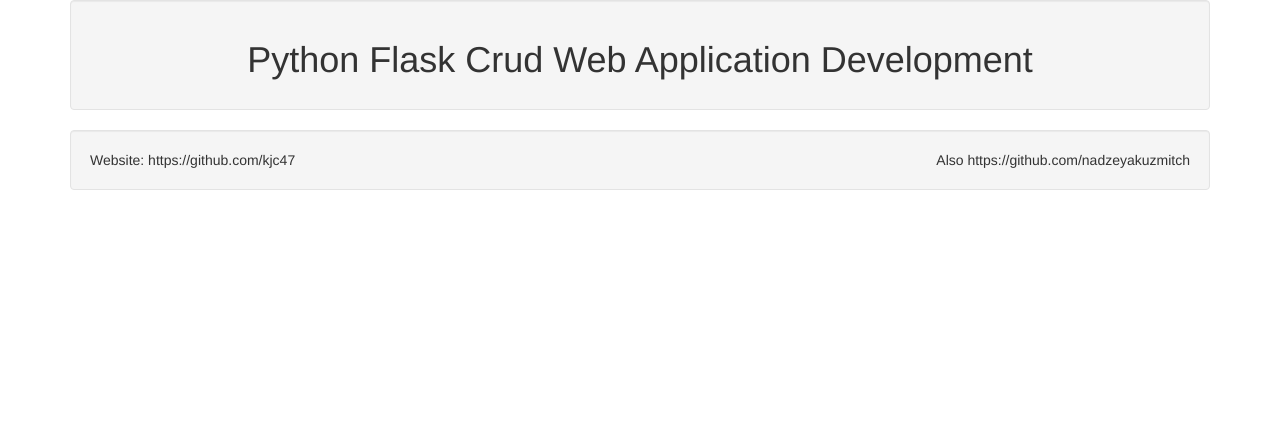
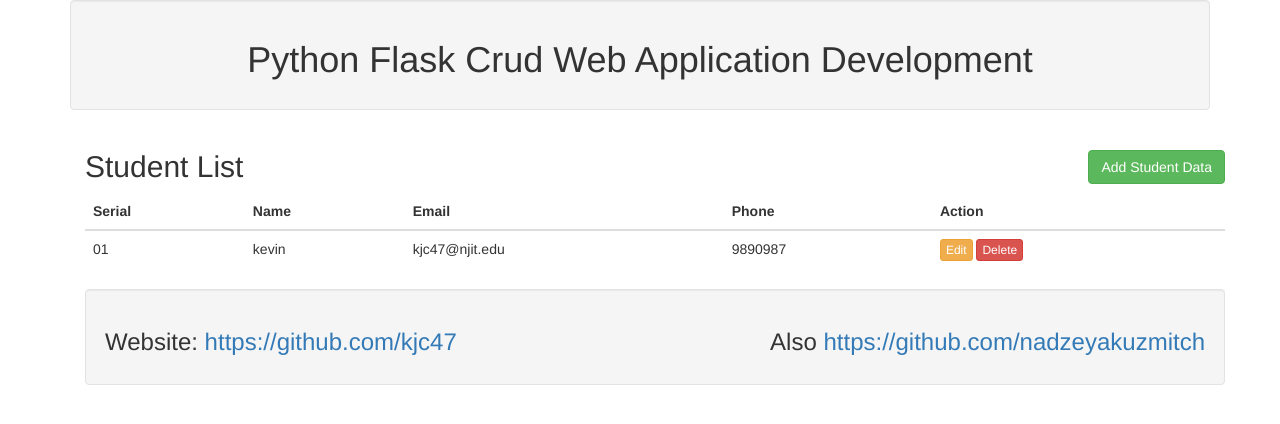
Before and after one commit to kjc47/FlaskCrudApplication, a Flask app: page / in a window 1280 px wide. Shown: the top 424 px of the page. Run offline with Flask 3, Linux system fonts and the light colour scheme; some libraries are stand-ins or nearby versions.

Commit message:
index html

```diff
--- a/templates/index.html
+++ b/templates/index.html
@@ -1,28 +1,60 @@
+<!DOCTYPE html>
 <html>
 <head>
-        <title> CRUD Application </title>
-
-        <link href="{{url_for('static', filename='css/bootstrap.min.css')}}" rel="stylesheet">
-        <link rel="shortcut icon" href="{{url_for('static', filename = 'teacher.png')}}">
+    <title>CRUD Application</title>
+    <link href="{{ url_for('static', filename='css/bootstrap.min.css') }}" rel="stylesheet">
+    <link rel="shortcut icon" href="{{ url_for('static', filename='teacher.png') }}">
 </head>
-
 <body>
+    {% block body%}
     <div class="container">
-    <div class= "well text-center">
+        <div class="well text-center">
             <h1>Python Flask Crud Web Application Development</h1>
         </div>
-    <div class="well"
-<h3>Website: https://github.com/kjc47
-    <span class="pull-right">Also https://github.com/nadzeyakuzmitch </span>
-
+        <div class="container">
+            <div class="row">
+                <div class="col-md-12">
+                    <h2>Student List
+                        <button type="button" class="btn btn-success pull-right" data-toggle="modal" data-target="#mymodel">Add Student Data</button>
+                    </h2>
+                </div>
+            </div>
+            <!-- Start of the table -->
+            <table class="table table-striped">
+                <thead>
+                    <tr>
+                        <th>Serial</th>
+                        <th>Name</th>
+                        <th>Email</th>
+                        <th>Phone</th>
+                        <th>Action</th>
+                    </tr>
+                    <tr>
+                        <td>01</td>
+                        <td>kevin</td>
+                        <td>kjc47@njit.edu</td>
+                        <td>9890987</td>
+                        <td>
+                            <a href="" class= "btn btn-warning btn-xs" data-toggle="modal" data-target="#modaledit">Edit</a>
+                            <a href="" class= "btn btn-danger btn-xs" onclick="return confirm('Are you sure to delete?')">Delete</a>
+                        </td>
+                    </thead>
+                <tbody>
+                    <!-- Table data will go here -->
+                </tbody>
+            </table>
+            <!-- End of the table -->
+            <div class="well">
+                <h3>Website: <a href="https://github.com/kjc47">https://github.com/kjc47</a>
+                    <span class="pull-right">Also <a href="https://github.com/nadzeyakuzmitch">https://github.com/nadzeyakuzmitch</a></span>
                 </h3>
+            </div>
+        </div>
 
     </div>
 
+    {% endblock%}
 </body>
-
-
-
-
-
+<script type="text/javascript" src="{{url_for('static', filename='js/jquery-3.2.1.min.js')}}"></script>
+<script type="text/javascript" src="{{url_for('static', filename='js/bootstrap.min.js')}}"></script>
 </html>
```
Lines whose indentation alone changed are shown as unchanged.
